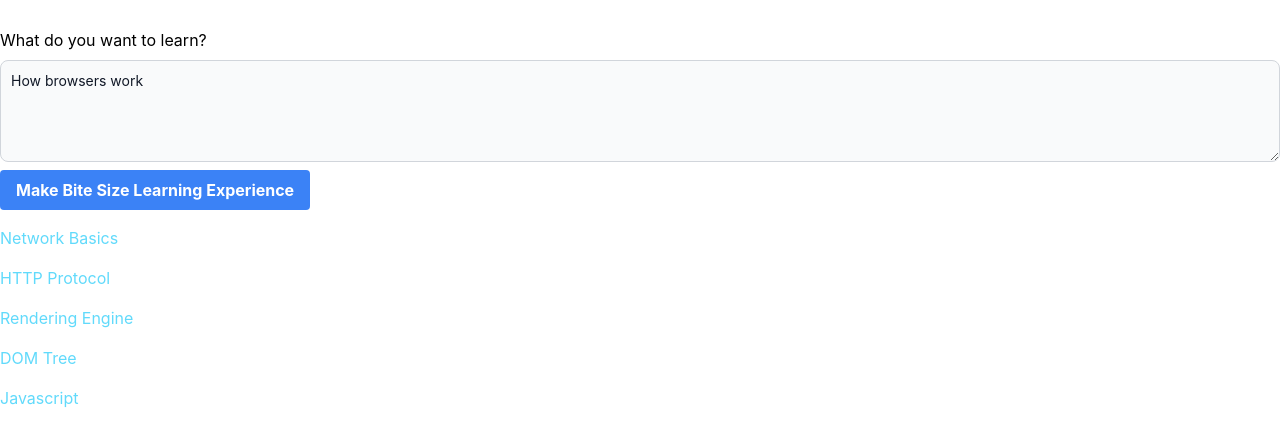
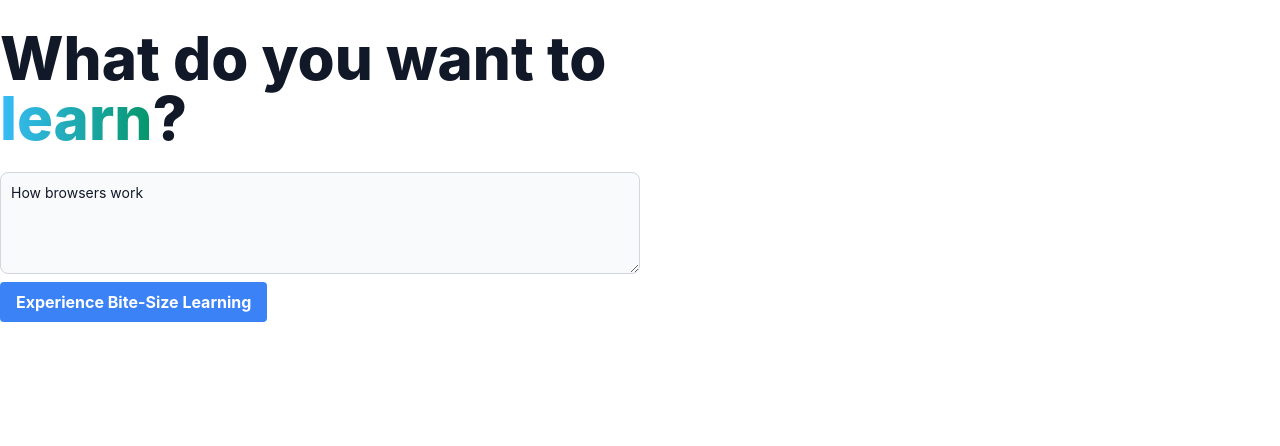
Before and after one commit to nathandalal/learning-bites, a React (Create React App) app in the folder src/frontend/: page / in a window 1280 px wide. Shown: the top 446 px of the page. Built offline with nearby package versions, Linux system fonts and the light colour scheme.

Commit message:
demo ready

```diff
--- a/src/frontend/src/App.tsx
+++ b/src/frontend/src/App.tsx
@@ -8,7 +8,7 @@ const App = () => (
     <BrowserRouter>
     <Switch>
       <Route path="/" exact component={HomePage} />
-      <Route path="/curriculum/:milestone" exact component={Curriculum} />
+      <Route path="/curriculum/:milestone/:learningAnswerText" exact component={Curriculum} />
     </Switch>
   </BrowserRouter>
 );
--- a/src/frontend/src/pages/Curriculum/index.tsx
+++ b/src/frontend/src/pages/Curriculum/index.tsx
@@ -9,58 +9,95 @@ import Sidebar from "../../components/Sidebar";
 
 
 export function Curriculum() {
-  const { milestone } = useParams<{ milestone: string }>();
-  const [learningAnswerText, setLearningAnswerText] = useState("");
+  const { milestone, learningAnswerText } = useParams<{ milestone: string, learningAnswerText: string }>();
+  const [userText, setUserText] = useState(`give me a simple lesson about ${milestone} as it relates to the learner's question "${learningAnswerText}" in it using the following structure:\n\n1. Overview of principle\n\n2. Easy to understand real world examples of the principle assuming no prior experience\n\n3. Details of why principle is important\n\n4. A multiple choice question with three possible answers that you ask me to confirm my understanding (make sure you do not give me the answer and let me answer it! Please return your lesson content to the student informally and approachably, with appropriate line breaks and english language formatting.\n\nAs an example, a simple lesson about soil as it relates to farming is: Soil quality is integral to the health of crops. High nutrient quantity will ensure produce and other crops have a better chance of surviving.`);
   const [backendResponse, setBackendResponse] = useState<string | null>(null);
+  const [backendResponseHistory, setBackendResponseHistory] = useState<string[]>([]);
+
+  const [moreQuestionsText, setMoreQuestionsText] = useState("");
 
    const onSubmit = async () => {
      await axiosClient({
        method: 'post',
        url: `/response`,
        params: {
-         human_input: learningAnswerText,
+         human_input: userText,
        },
        data: {},
      }).then(data => { console.log(data) });
    }
 
-   const fetchBackendResponse = async () => {
+   const onAskMore = async () => {
+    if (!moreQuestionsText) {
+      alert("Please input for more information!")
+      return;
+    }
+    setBackendResponseHistory((prev) => [...prev, moreQuestionsText])
+    console.log("WIOEJOIFJEIOFCOE")
+    await fetchBackendResponse(`Based on you providing a question earlier about ${milestone}, the student either had a clarifiication or answered the question with "${moreQuestionsText}" Please help the student clarify their misconceptions!`);
+   }
+
+   const fetchBackendResponse = async (learnerInput: string) => {
       try {
          const response = await axiosClient({
             method: 'post',
             url: `/response`,
             params: {
-               human_input: learningAnswerText,
+               human_input: learnerInput,
             },
             data: {},
          })
 
          setBackendResponse(response.data.data);
+         setBackendResponseHistory((prev) => [...prev, response.data.data])
       } catch (error) {
          console.error("Error fetching backend response:", error);
       }
    };
 
+   console.log(backendResponse)
+
    useEffect(() => {
-      fetchBackendResponse();
+      if (!backendResponse && backendResponseHistory.length === 0) {
+        fetchBackendResponse(userText);
+      }
    }, []);
 
    return (
      <div className="container mx-auto py-5">
-       <p className="py-2">
-         You're learning about the following topic: {milestone}
-       </p>
+       <h1 className="pt-4 text-4xl font-extrabold leading-none tracking-tight text-gray-900 md:text-5xl lg:text-6xl">
+         {milestone}
+       </h1>
 
 
-         {backendResponse && (
-            <div className="py-2">
-               {backendResponse}
-            </div>
-         )}
+         {backendResponse ? (
+               backendResponseHistory.map((item, idx) => (
+                idx % 2 === 0 ? <>
+                <div className="whitespace-pre-wrap mb-6 font-normal">
+                  {item}
+                  </div>
+                  </> : <div className="font-bold py-2 whitespace-pre-wrap">
+                  Learner asked: {item}
+                  </div>
+                ))
+         ): (
+         <div>Your AI generated lesson is loading! Please stand by.</div>)}
+
+         {backendResponse && <><textarea
+        id="message"
+        rows={4}
+        className="block p-2.5 w-full text-sm text-gray-900 bg-gray-50 rounded-lg border border-gray-300 focus:ring-blue-500 focus:border-blue-500 dark:bg-gray-700 dark:border-gray-600 dark:placeholder-gray-400 dark:text-white dark:focus:ring-blue-500 dark:focus:border-blue-500"
+        placeholder="Do you have more questions about this topic? Ask them here."
+        value={moreQuestionsText}
+        onChange={(event) => { setMoreQuestionsText(event.target.value) }} />
+
+      <button className="my-2 bg-blue-500 hover:bg-blue-700 text-white font-bold py-2 px-4 rounded focus:outline-none focus:shadow-outline" type="button" onClick={onAskMore}>
+        Ask more questions about this topic!
+      </button></>}
 
          <div>
             <Link to="/" className="App-link">
-               {'<<'} Previous Page
+               {'<<'} Back to Home Page
             </Link>
          </div>
       </div>
--- a/src/frontend/src/pages/Home/index.tsx
+++ b/src/frontend/src/pages/Home/index.tsx
@@ -8,6 +8,7 @@ import axiosClient from "../../utils/axiosClient";
 
 export function HomePage() {
   const [learningAnswerText, setLearningAnswerText] = useState("How browsers work");
+  const [loading, setLoading] = useState(false);
   const [response, setResponse] = useState<any>(null)
 
   const onSubmit = async () => {
@@ -15,6 +16,7 @@ export function HomePage() {
       alert("Please add what you want to learn!")
       return;
     }
+    setLoading(true);
     await axiosClient({
       method: 'post',
       url: `/milestone`,
@@ -25,42 +27,41 @@ export function HomePage() {
     }).then(({data}) => {
       setResponse(data);
       console.log(data)
-      } )
+      setLoading(false);
+    })
   }
 
   // ts-ignore
-  const milestones = (response?.data?.[0].trim().split(",") || [
-    "Network Basics",
-    "HTTP Protocol",
-    "Rendering Engine",
-    "DOM Tree",
-    "Javascript",
-  ]) as string[]
+  const milestones = (response?.data?.[0].trim().split(",") || []) as string[]
 
   console.log(response)
 
   return (
-    <div className="container mx-auto py-5">
-      <p className="py-2">
-        What do you want to learn?
+    <div className="container mx-auto py-5 grid grid-cols-2">
+      <div>
+      <p className="py-2 mb-4 text-3xl font-extrabold text-gray-900 md:text-5xl lg:text-6xl">
+        What do you want to <br/><span className="text-transparent bg-clip-text bg-gradient-to-r to-emerald-600 from-sky-400">learn</span>?
       </p>
       <textarea
         id="message"
         rows={4}
         className="block p-2.5 w-full text-sm text-gray-900 bg-gray-50 rounded-lg border border-gray-300 focus:ring-blue-500 focus:border-blue-500 dark:bg-gray-700 dark:border-gray-600 dark:placeholder-gray-400 dark:text-white dark:focus:ring-blue-500 dark:focus:border-blue-500"
-        placeholder="Write your thoughts here..."
+        placeholder="Teach yourself anything."
         value={learningAnswerText}
         onChange={(event) => { setLearningAnswerText(event.target.value) }} />
 
-      <button className="my-2 bg-blue-500 hover:bg-blue-700 text-white font-bold py-2 px-4 rounded focus:outline-none focus:shadow-outline" type="button" onClick={onSubmit}>
-        Make Bite Size Learning Experience
+      <button disabled={loading} className="my-2 bg-blue-500 hover:bg-blue-700 text-white font-bold py-2 px-4 rounded focus:outline-none focus:shadow-outline" type="button" onClick={onSubmit}>
+        {!loading ? "Experience Bite-Size Learning" : "Making your custom bite-sized learning experience...."}
       </button>
+      </div>
 
-      <div>
+      <div className="flex flex-col items-start ml-16">
       {milestones.map((milestone) => (
         <p className="py-2" key={milestone}>
-        <Link to={`/curriculum/${milestone}`} className="App-link">
-          {milestone}
+        <Link to={`/curriculum/${milestone}/${learningAnswerText}`} className="App-link">
+        <button className="text-pink-500 border border-pink-500 hover:bg-pink-500 hover:text-white active:bg-pink-600 font-bold uppercase px-8 py-3 rounded outline-none focus:outline-none mr-1 mb-1 ease-linear transition-all duration-150" type="button">
+          <i className="fas fa-heart"></i> {milestone.trim()}
+        </button>
         </Link>
         </p>
         ))}
```
Also changed, not shown: 1 other file (tests, documents, lock files or other folders).
